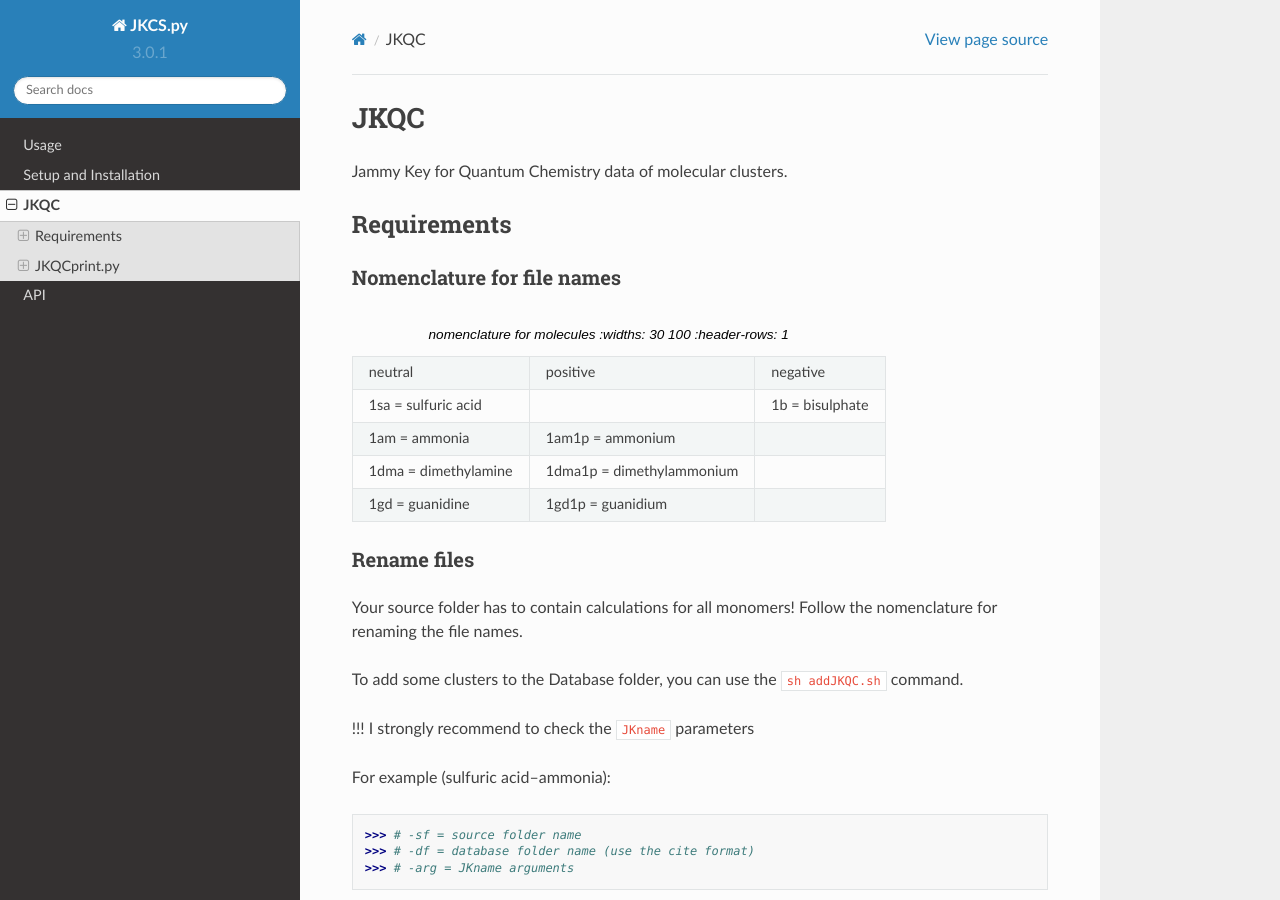
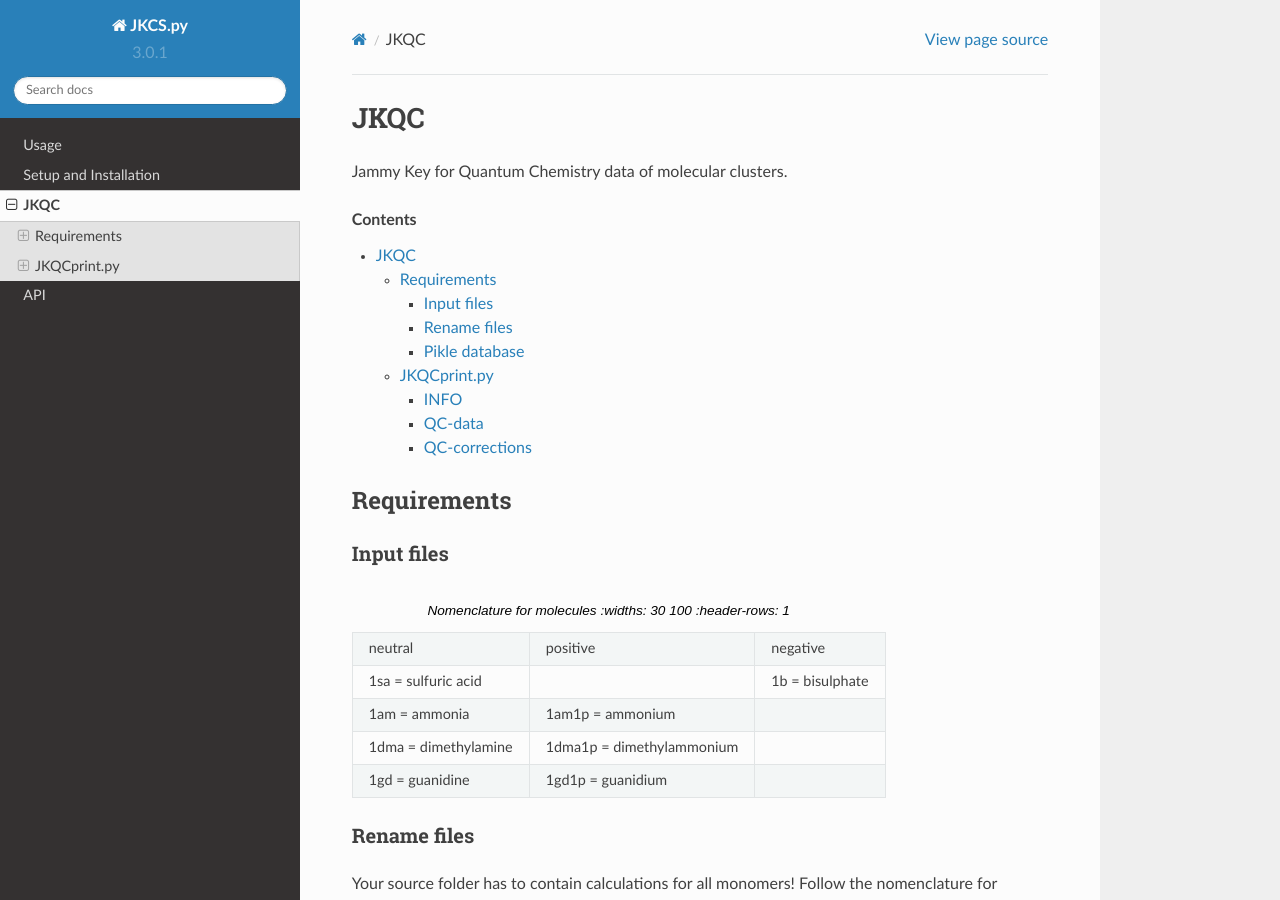
Before and after one commit to kubeckaj/JKCS.py-Manual, a Sphinx documentation site: the page built from docs/source/JKQC.rst, in a window 1280 px wide and 900 px high. Built offline with Sphinx 7.4.7 and the Read the Docs theme 2.0.0, drawn with Linux system fonts in a browser that asks for light colours.

Commit message:
Update JKQC.rst

```diff
--- a/docs/source/JKQC.rst
+++ b/docs/source/JKQC.rst
@@ -4,14 +4,15 @@
 
 Jammy Key for Quantum Chemistry data of molecular clusters.
 
+.. contents::
 
 Requirements
 ============
 
-Nomenclature for file names
----------------------------
+Input files
+-----------
 
-.. list-table:: nomenclature for molecules
+.. list-table:: Nomenclature for molecules
     :widths: 30 100
     :header-rows: 1
 
```
